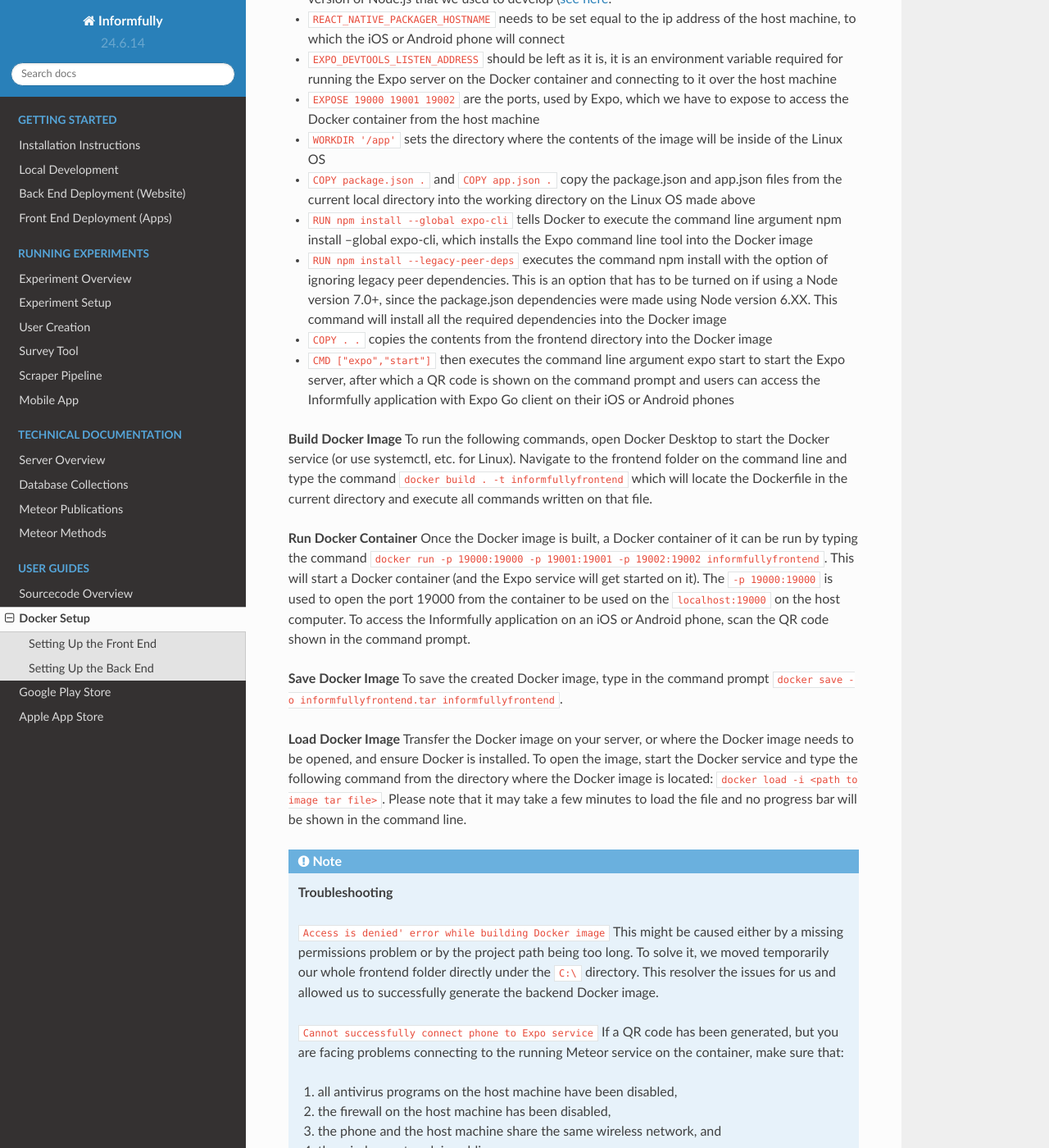
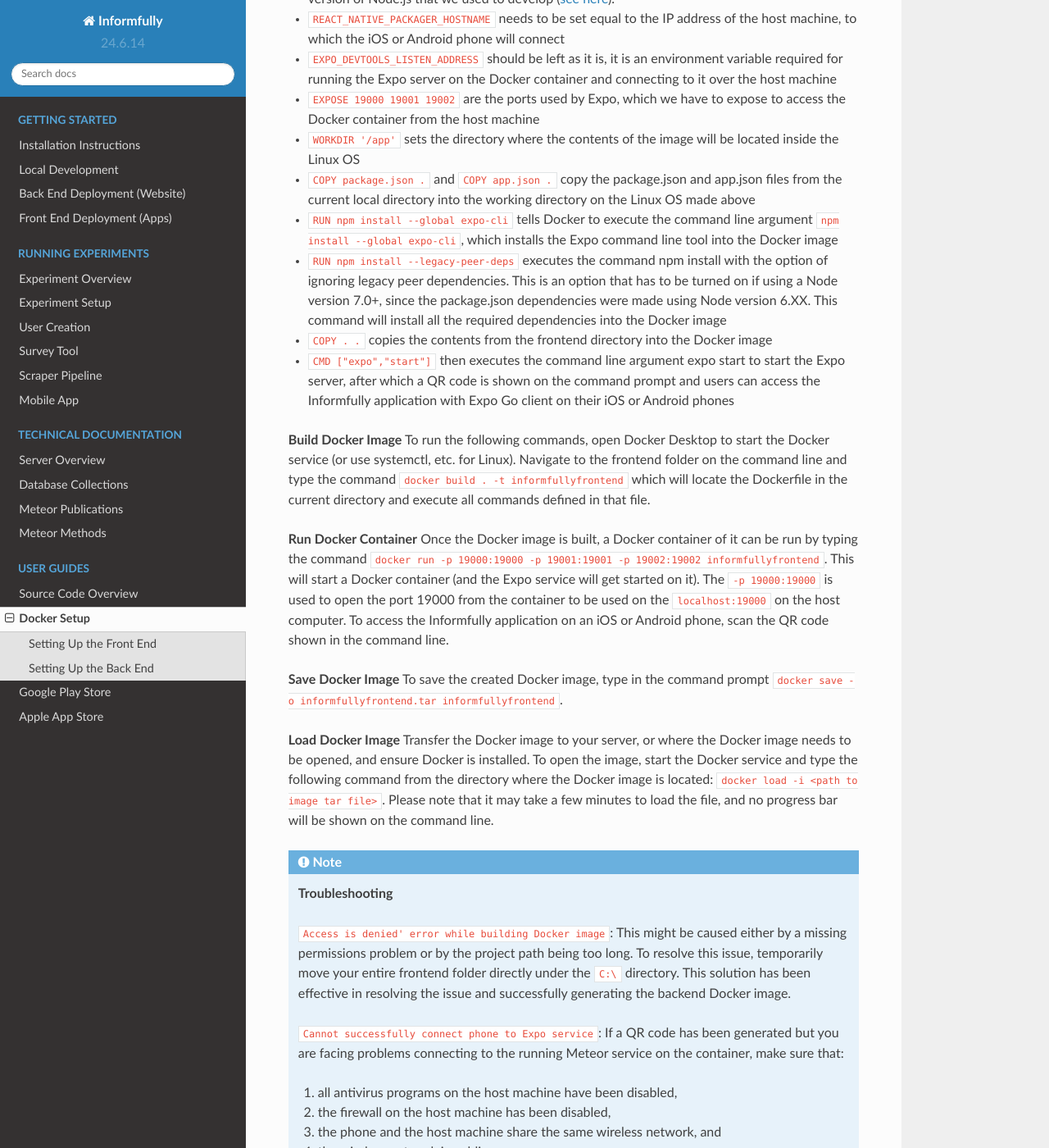
Before and after one commit to Informfully/Documentation, a Sphinx documentation site: the page built from docs/source/docker.rst, in a window 1280 px wide and 1400 px high, scrolled down 1080 px. Shown: the whole window at 82% size. Built offline with Sphinx 7.4.7 and the Read the Docs theme 2.0.0, drawn with Linux system fonts in a browser that asks for light colours; some of the changed text lies outside the part shown.

Commit message:
Proofread User Guides

```diff
--- a/docs/source/apple.rst
+++ b/docs/source/apple.rst
@@ -29,6 +29,6 @@
 We used the following to successfully deploy to the App Store. In case you have errors, try using the same versions:
 
 * Operating System: **macOS Big Sur Version 11.6**
-* XCode: **13.0**
+* Xcode: **13.0**
 * Yarn: **1.22.11**
 * Watchman: **2021.09.13**
--- a/docs/source/docker.rst
+++ b/docs/source/docker.rst
@@ -43,39 +43,38 @@
 
 Explanation of the code:
 
-* ``FROM node:16.13.0-alpine`` imports a light-weight Linux distribution called Alpine with the Node.js v16.13.0 environment. This sets a base OS for the image on which the following processes and commands will operate on. We chose Node.js v16.13.0 as this was the local version of Node.js that we used to develop (`see here <https://informfully.readthedocs.io/en/latest/development.html>`_.
-* ``REACT_NATIVE_PACKAGER_HOSTNAME`` needs to be set equal to the ip address of the host machine, to which the iOS or Android phone will connect
+* ``FROM node:16.13.0-alpine`` imports a light-weight Linux distribution called Alpine with the Node.js v16.13.0 environment. This sets a base OS for the image on which the following processes and commands will operate on. We chose Node.js v16.13.0 as this was the local version of Node.js that we used to develop (`see here <https://informfully.readthedocs.io/en/latest/development.html>`_).
+* ``REACT_NATIVE_PACKAGER_HOSTNAME`` needs to be set equal to the IP address of the host machine, to which the iOS or Android phone will connect
 * ``EXPO_DEVTOOLS_LISTEN_ADDRESS`` should be left as it is, it is an environment variable required for running the Expo server on the Docker container and connecting to it over the host machine
-* ``EXPOSE 19000 19001 19002`` are the ports, used by Expo, which we have to expose to access the Docker container from the host machine
-* ``WORKDIR '/app'`` sets the directory where the contents of the image will be inside of the Linux OS
+* ``EXPOSE 19000 19001 19002`` are the ports used by Expo, which we have to expose to access the Docker container from the host machine
+* ``WORKDIR '/app'`` sets the directory where the contents of the image will be located inside the Linux OS
 * ``COPY package.json .`` and ``COPY app.json .`` copy the package.json and app.json files from the current local directory into the working directory on the Linux OS made above
-* ``RUN npm install --global expo-cli`` tells Docker to execute the command line argument npm install --global expo-cli, which installs the Expo command line tool into the Docker image
+* ``RUN npm install --global expo-cli`` tells Docker to execute the command line argument ``npm install --global expo-cli``, which installs the Expo command line tool into the Docker image
 * ``RUN npm install --legacy-peer-deps`` executes the command npm install with the option of ignoring legacy peer dependencies. This is an option that has to be turned on if using a Node version 7.0+, since the package.json dependencies were made using Node version 6.XX. This command will install all the required dependencies into the Docker image
 * ``COPY . .`` copies the contents from the frontend directory into the Docker image
 * ``CMD ["expo","start"]`` then executes the command line argument expo start to start the Expo server, after which a QR code is shown on the command prompt and users can access the Informfully application with Expo Go client on their iOS or Android phones
 
 **Build Docker Image** To run the following commands, open Docker Desktop to start the Docker service (or use systemctl, etc. for Linux).
-Navigate to the frontend folder on the command line and type the command ``docker build . -t informfullyfrontend`` which will locate the Dockerfile in the current directory and execute all commands written on that file.
+Navigate to the frontend folder on the command line and type the command ``docker build . -t informfullyfrontend`` which will locate the Dockerfile in the current directory and execute all commands defined in that file.
 
 **Run Docker Container** Once the Docker image is built, a Docker container of it can be run by typing the command ``docker run -p 19000:19000 -p 19001:19001 -p 19002:19002 informfullyfrontend``.
 This will start a Docker container (and the Expo service will get started on it). The ``-p 19000:19000`` is used to open the port 19000 from the container to be used on the ``localhost:19000`` on the host computer.
-To access the Informfully application on an iOS or Android phone, scan the QR code shown in the command prompt.
+To access the Informfully application on an iOS or Android phone, scan the QR code shown in the command line.
 
 **Save Docker Image** To save the created Docker image, type in the command prompt ``docker save -o informfullyfrontend.tar informfullyfrontend``.
 
-**Load Docker Image** Transfer the Docker image on your server, or where the Docker image needs to be opened, and ensure Docker is installed.
+**Load Docker Image** Transfer the Docker image to your server, or where the Docker image needs to be opened, and ensure Docker is installed.
 To open the image, start the Docker service and type the following command from the directory where the Docker image is located: ``docker load -i <path to image tar file>``.
-Please note that it may take a few minutes to load the file and no progress bar will be shown in the command line.
+Please note that it may take a few minutes to load the file, and no progress bar will be shown on the command line.
 
 .. note::
 
     **Troubleshooting**
 
-    ``Access is denied' error while building Docker image`` This might be caused either by a missing permissions problem or by the project path being too long.
-    To solve it, we moved temporarily our whole frontend folder directly under the ``C:\`` directory.
-    This resolver the issues for us and allowed us to successfully generate the backend Docker image.
+    ``Access is denied' error while building Docker image``: This might be caused either by a missing permissions problem or by the project path being too long.
+    To resolve this issue, temporarily move your entire frontend folder directly under the ``C:\`` directory. This solution has been effective in resolving the issue and successfully generating the backend Docker image.
 
-    ``Cannot successfully connect phone to Expo service`` If a QR code has been generated, but you are facing problems connecting to the running Meteor service on the container, make sure that:
+    ``Cannot successfully connect phone to Expo service``: If a QR code has been generated but you are facing problems connecting to the running Meteor service on the container, make sure that:
 
     #.  all antivirus programs on the host machine have been disabled,
     #.  the firewall on the host machine has been disabled,
@@ -136,11 +135,11 @@
 * The next set of instructions are required to install the basic commands in order to download and configure the rest of the required software. Afterwards, MongoDB is installed.
 * The next set of instructions creates a folder called app and it copies the backend folder contents onto the image.
 * All dependencies of the bundle folder are installed, using the npm version of the base Docker image of phusion passenger.
-* A directory is created called /data/db from which MongoDB retrieves its database. The ownership permissions of the directory are set so MongoDb can access it.
+* A directory is created called ``/data/db`` from which MongoDB retrieves its database. The ownership permissions of the directory are set so MongoDb can access it.
 * Finally, the command ``mongod`` starts the MongoDB service.
 
 **Build Docker Image** To run the following commands, open Docker Desktop to start the Docker service (or use systemctl, etc. for Linux).
-Navigate to the back end folder on the command line and type the command docker ``build . -t`` informfullybackend which will locate the Dockerfile in the current directory and execute all commands written on that file.
+Navigate to the back end folder on the command line and type the command docker ``build . -t`` informfullybackend which will locate the Dockerfile in the current directory and execute all commands defined in that file.
 
 **Run Docker Container** Once the Docker image is built, a Docker container of it can be run by typing the command ``docker run -p 8020:8080 informfullybackend``.
 This will start a Docker container (and the MongoDB service will get started on it).
@@ -150,7 +149,7 @@
 #.  Type ``docker ps`` to see which containers are running.
 #.  Copy the container ID of the container that is running the back end.
 #.  Type ``docker exec -it [containerID] sh``, this will open the container and you will be able to execute commands on it.
-#.  Run the command ``passenger start`` inside of the opened Docker container. This will start the phusion passenger service. The back end will be running now.
+#.  Run the command ``passenger start`` inside the opened Docker container. This will start the phusion passenger service. The back end will be running now.
 
 In order to open the back end server, running on the container, from the host computer, open an internet browser and type ``localhost:8020`` (which is the host port that was defined above).
 The passenger's port 8080 of the container can be changed by editing the ``Passengerfile.json`` (`file located here <https://github.com/Informfully/Platform/blob/main/backend/Passengerfile.json>`_) in the backend directory.
@@ -158,9 +157,9 @@
 
 **Save Docker Image** To save the created Docker image, type in the command prompt ``docker save -o informfullybackend.tar informfullybackend``.
 
-**Load Docker Image** Transfer the Docker image on your server, or where the Docker image needs to be opened, and ensure Docker is installed.
+**Load Docker Image** Transfer the Docker image to your server, or where the Docker image needs to be opened, and ensure Docker is installed.
 To open the image, start the Docker service and type the following command from the directory where the Docker image is located: ``docker load -i <path to image tar file>``.
-Please note that it may take a few minutes to load the file and no progress bar will be shown in the command line.
+Please note that it may take a few minutes to load the file, and no progress bar will be shown on the command line.
 
 .. note::
 
--- a/docs/source/google.rst
+++ b/docs/source/google.rst
@@ -9,17 +9,17 @@
 ------------
 
 * Google Developer Account
-* Android keystore
+* Android Keystore
 
 Building the App
 ----------------
 
 We use Expo's bare workflow to generate native Android project code.
-This allows the application to be further developed using the native tools such as Android Studio.
+This allows the application to be further developed using the native tools, such as Android Studio.
 Follow these steps to build an APK:
 
     #. Make sure that all the changes are committed (e.g., that your working tree is clean).
-    #. Navigate to the frontend folder in the command line.
+    #. Navigate to the frontend folder on the command line.
     #. Type ``npm install`` in the command line.
     #. Type ``expo eject`` in the command line.
     #. Open the Android project with Android Studio.
```
Also changed, not shown: other parts of docs/source/apple.rst (+2 -2 lines), other parts of docs/source/docker.rst (+6 -6 lines), docs/source/source.rst (+7 -7 lines).
